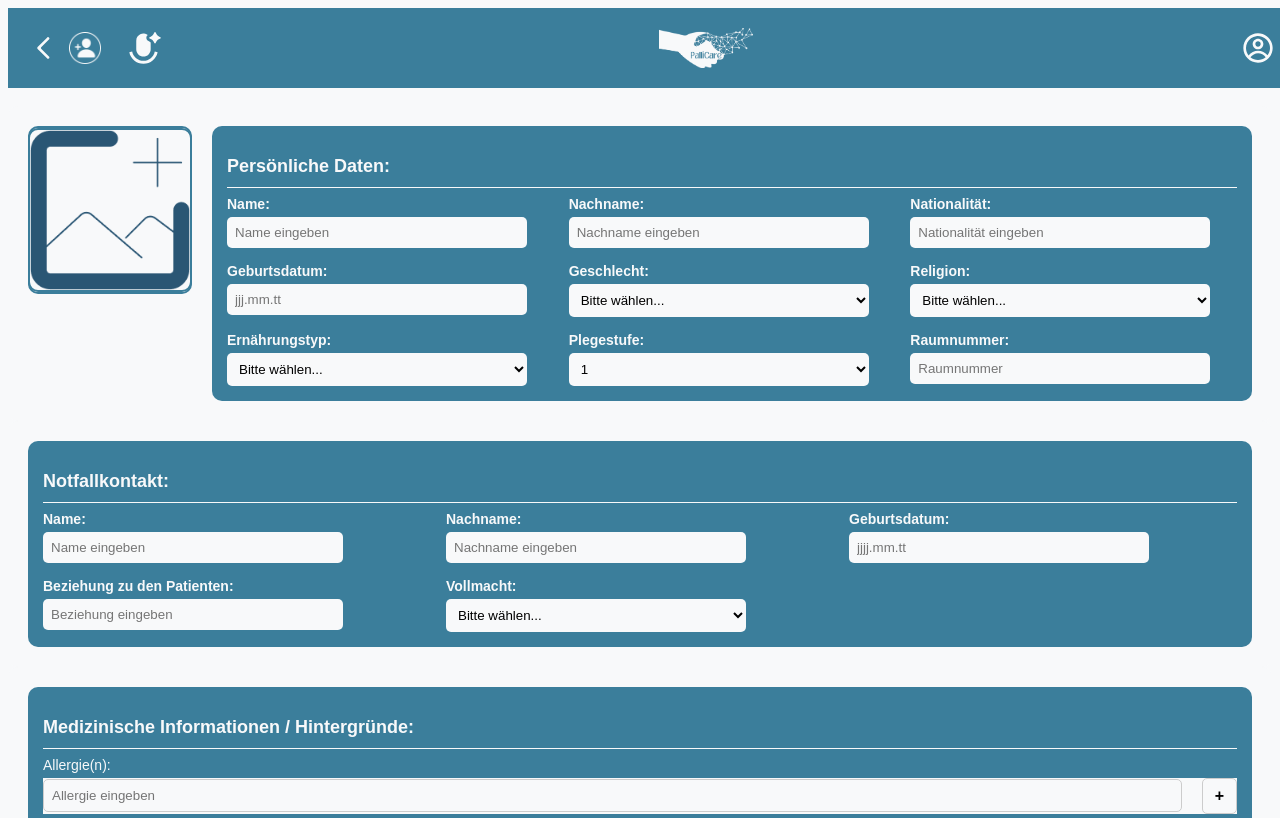
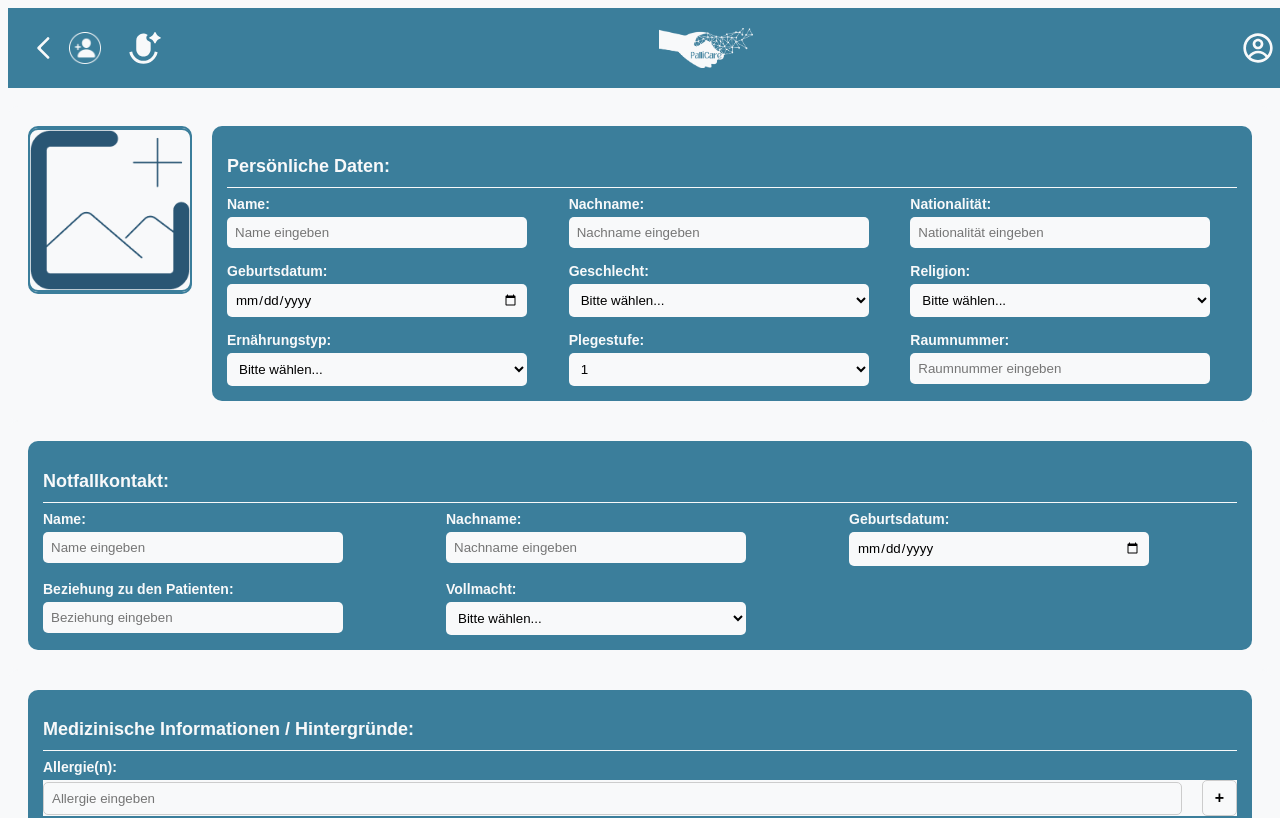
Before and after one commit to Palicare/Frontend, a React (Vite) app: page /adduser in a window 1280 px wide. Shown: the top 818 px of the page. Built offline with nearby package versions, Linux system fonts and the light colour scheme.

Commit message:
DateBirth

```diff
--- a/src/components/BasicInfoForm.jsx
+++ b/src/components/BasicInfoForm.jsx
@@ -5,6 +5,7 @@ const BasicInforForm = ({patientData, setPatientData}) => {
     // 处理输入框变化
     const handleChange = (e) => {
       const { name, value } = e.target;
+
       setPatientData((prevData) => ({
         ...prevData,
         [name]: value,
@@ -43,7 +44,7 @@ const BasicInforForm = ({patientData, setPatientData}) => {
 
               <div className="form-group">
                 <label className=".form-group label">Geburtsdatum:</label>
-                <input  type="text" placeholder="jjj.mm.tt" name="birthDate" value={patientData.birthDate|| ""} onChange={handleChange} />
+                <input  type="date"  name="birthDate" value={patientData.birthDate|| ""} onChange={handleChange} />
               </div>
 
               <div className="form-group">
@@ -95,17 +96,17 @@ const BasicInforForm = ({patientData, setPatientData}) => {
                 <label>Plegestufe:</label>
                 <select name="careLevel" value={patientData.careLevel} onChange={handleChange}>
                 <option value="" disabled hidden>Bitte wählen...</option>
-                <option>1</option>
-                <option>2 </option>
-                <option>3</option>
-                <option>4</option>
-                <option>5</option>
+                <option value="1">1</option>
+                <option value="2">2 </option>
+                <option value="3">3</option>
+                <option value="4">4</option>
+                <option value="5"> 5</option>
                 </select>
               </div>
 
               <div className="form-group">
                 <label className=".form-group label">Raumnummer:</label>
-                <input type="text" placeholder="Raumnummer" name="roomNumber" value={patientData.roomNumber|| ""} onChange={handleChange}  />
+                <input type="text" placeholder="Raumnummer eingeben" name="roomNumber" value={patientData.roomNumber|| ""} onChange={handleChange}  />
               </div>
 
 
--- a/src/components/NotfallkontaktForm.jsx
+++ b/src/components/NotfallkontaktForm.jsx
@@ -31,7 +31,7 @@ const NotfallkontaktForm = ({ notfallData, setNotfallData }) => {
 
                     <div className="form-group">
                         <label className=".form-group label">Geburtsdatum:</label>
-                        <input  type="text" placeholder="jjjj.mm.tt" name="birthDate"  value={notfallData.birthDate|| ""} onChange={handleChange}  />
+                        <input  type="date" name="birthDate"  value={notfallData.birthDate|| ""} onChange={handleChange}  />
                     </div>
 
                     <div className="form-group">
--- a/src/styles/AddUserPage.css
+++ b/src/styles/AddUserPage.css
@@ -327,6 +327,7 @@
   display: block;
   margin-bottom: 5px;
   font-size: 14px;
+  font-weight: bold;
   color: var(--off-white);
   background-color: transparent;
 }
```
